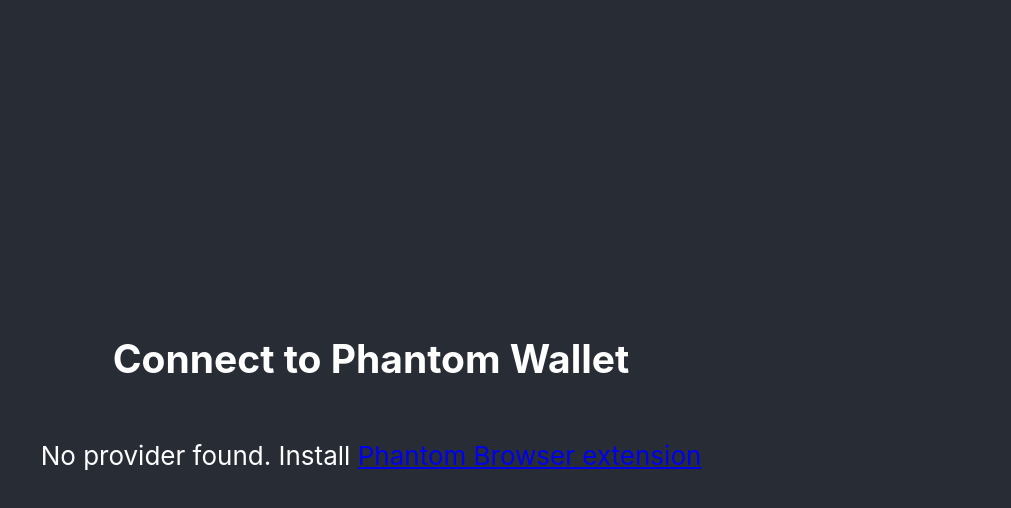
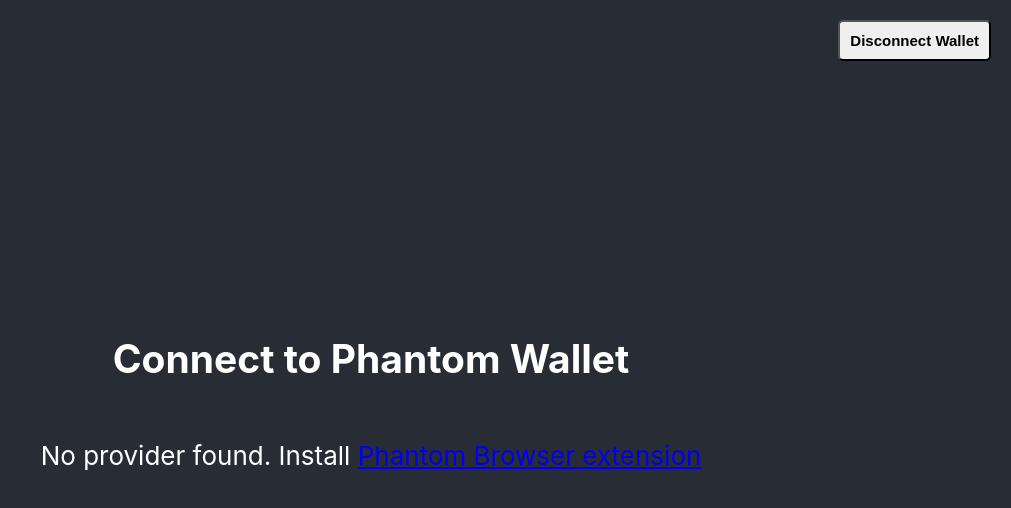
Before and after one commit to sephdev/solana-challenge3-phantom, a React (Create React App) app: page / in a window 1280 px wide. Shown: the top 508 px of the page, without its empty margins (269-1280 px from the left). Built offline with nearby package versions, Linux system fonts and the light colour scheme.

Commit message:
add disconnect-wallet-button

```diff
--- a/src/App.tsx
+++ b/src/App.tsx
@@ -119,6 +119,21 @@
             <a href="https://phantom.app/">Phantom Browser extension</a>
           </p>
         )}
+          {/* Disconnect Wallet button */}
+          <button
+          style={{
+            position: "absolute",
+            top: "0",
+            right: "0",
+            fontSize: "15px",
+            padding: "10px",
+            margin: "20px",
+            fontWeight: "bold",
+            borderRadius: "5px",
+          }}
+          >
+          Disconnect Wallet
+          </button>
       </header>
     </div>
   );
```
